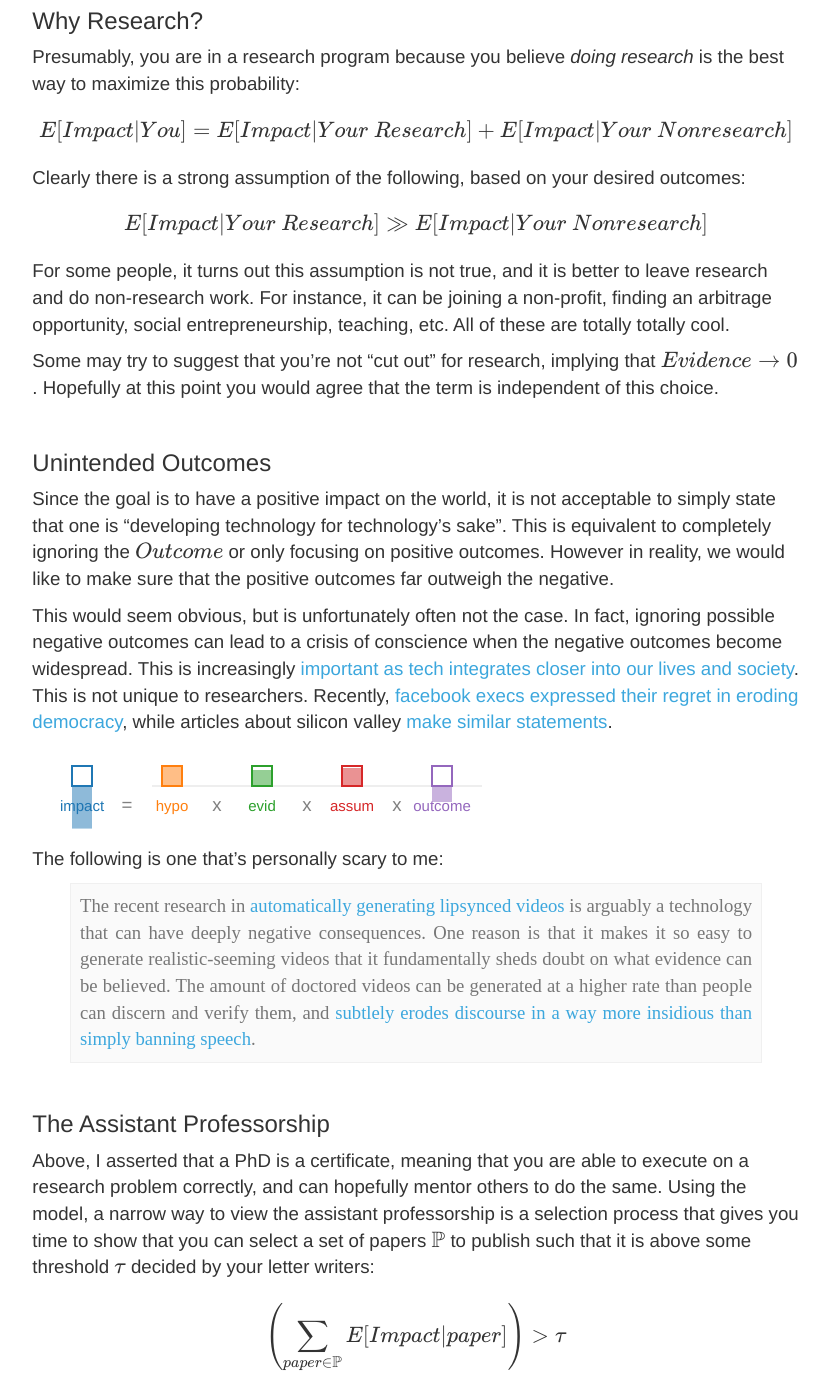
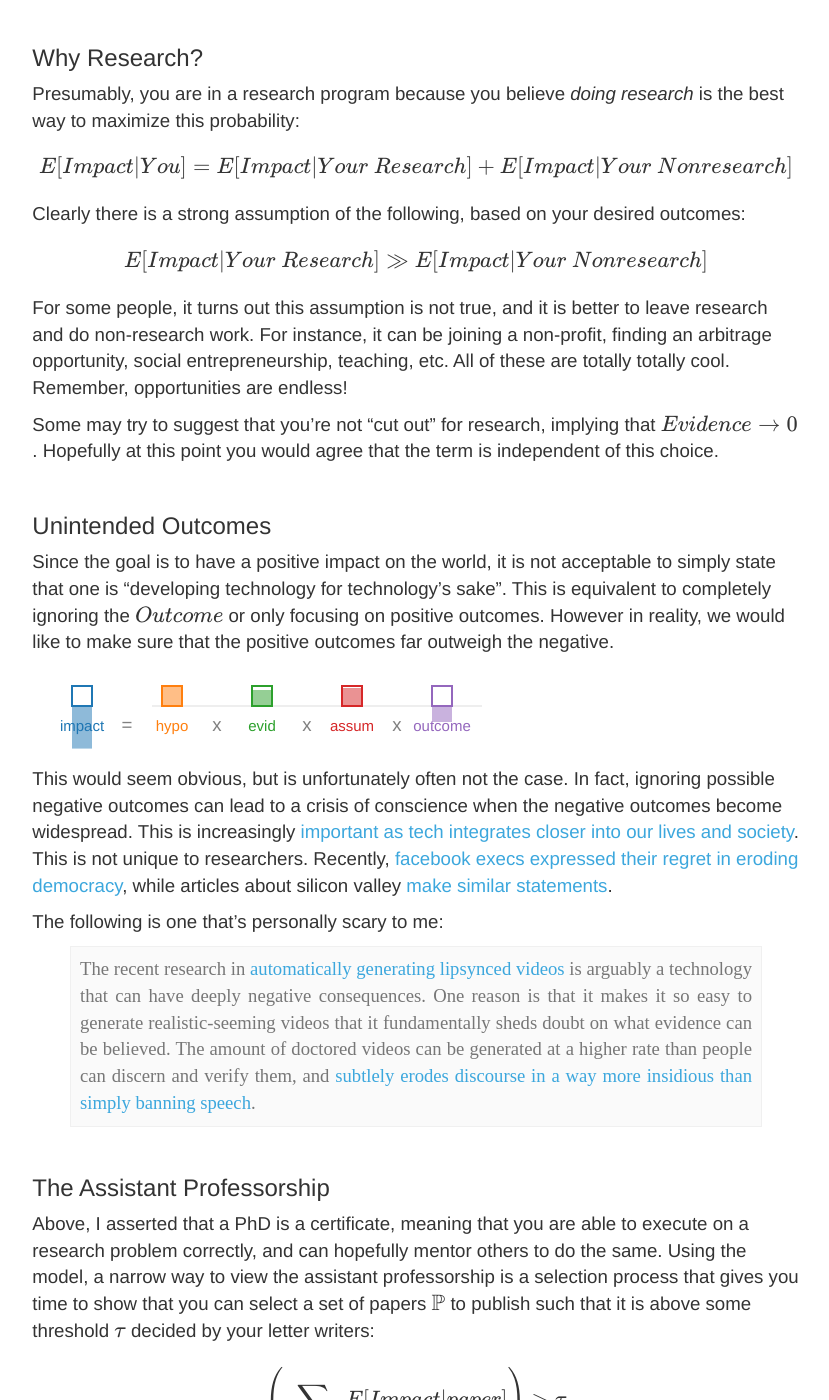
Before and after one commit to researchsetup/researchsetup.github.io, a Jekyll site: the page built from researchmodel.md, in a window 1280 px wide and 1400 px high, scrolled down 10207 px. Shown: the whole window, without its empty margins (224-1053 px from the left). Built offline with Jekyll 4.4.1, drawn with Linux system fonts in a browser that asks for light colours; some web fonts are replaced; formulas are drawn with MathJax 3; our own code applies the rules of GitHub Pages for plain Markdown files; some of the changed text lies outside the part shown.

Commit message:
lazy commit msg

```diff
--- a/researchmodel.md
+++ b/researchmodel.md
@@ -51,6 +51,11 @@
 This document proposes _one possible_ decomposition based on how I currently think about research.
 It then uses the model as a framing device to comment about research and ideas.
 My hope is that it encourages you to reflect on how you can model and think about your own research.
+
+
+<style> .small { font-size: 10pt; }</style>
+{:.small}
+Thanks to the following for their feedback on earlier versions: [thibault](sellam.me), [yifan](https://people.eecs.berkeley.edu/~yifanwu/), [marcua](http://marcua.net), [aditya](http://data-people.cs.illinois.edu), [jaan](https://jaan.io/), [gu](https://twitter.com/lydiagu), [vijay](http://www.cs.utexas.edu/~vijay/).
 
 [Pull requests and issues are appreciated!](https://github.com/researchsetup/researchsetup.github.io)
 
@@ -305,7 +310,7 @@
 $$E[Impact | Your\ Research] \gg E[Impact | Your\ Nonresearch]$$
 
 
-For some people, it turns out this assumption is not true, and it is better to leave research and do non-research work.   For instance, it can be joining a non-profit, finding an arbitrage opportunity, social entrepreneurship, teaching, etc.  All of these are totally totally cool.
+For some people, it turns out this assumption is not true, and it is better to leave research and do non-research work.   For instance, it can be joining a non-profit, finding an arbitrage opportunity, social entrepreneurship, teaching, etc.  All of these are totally totally cool.  Remember, opportunities are endless!
 
 Some may try to suggest that you're not "cut out" for research, implying that $Evidence\rightarrow 0$.  Hopefully at this point you would agree that the term is independent of this choice.
 
@@ -314,10 +319,11 @@
 
 Since the goal is to have a positive impact on the world, it is not acceptable to simply state that one is "developing technology for technology's sake".    This is equivalent to completely ignoring the $Outcome$ or only focusing on positive outcomes.  However in reality, we would like to make sure that the positive outcomes far outweigh the negative.
 
-This would seem obvious, but is unfortunately often not the case.  In fact, ignoring possible negative outcomes can lead to a crisis of conscience when the negative outcomes become widespread.  This is increasingly [important as tech integrates closer into our lives and society](http://www.argmin.net/2017/12/21/ascent-directions/).   This is not unique to researchers.  Recently, [facebook execs expressed their regret in eroding democracy](https://www.youtube.com/watch?v=PMotykw0SIk), while articles about silicon valley [make similar statements](https://www.buzzfeed.com/tedchiang/the-real-danger-to-civilization-isnt-ai-its-runaway?utm_term=.rmkMVmpNK#.mqWWv7ald).
-
 <div id="unintend"/>
 <script>plot("#unintend", [100, 80, 90, -80])</script>
+
+
+This would seem obvious, but is unfortunately often not the case.  In fact, ignoring possible negative outcomes can lead to a crisis of conscience when the negative outcomes become widespread.  This is increasingly [important as tech integrates closer into our lives and society](http://www.argmin.net/2017/12/21/ascent-directions/).   This is not unique to researchers.  Recently, [facebook execs expressed their regret in eroding democracy](https://www.youtube.com/watch?v=PMotykw0SIk), while articles about silicon valley [make similar statements](https://www.buzzfeed.com/tedchiang/the-real-danger-to-civilization-isnt-ai-its-runaway?utm_term=.rmkMVmpNK#.mqWWv7ald).
 
 
 The following is one that's personally scary to me:
```
